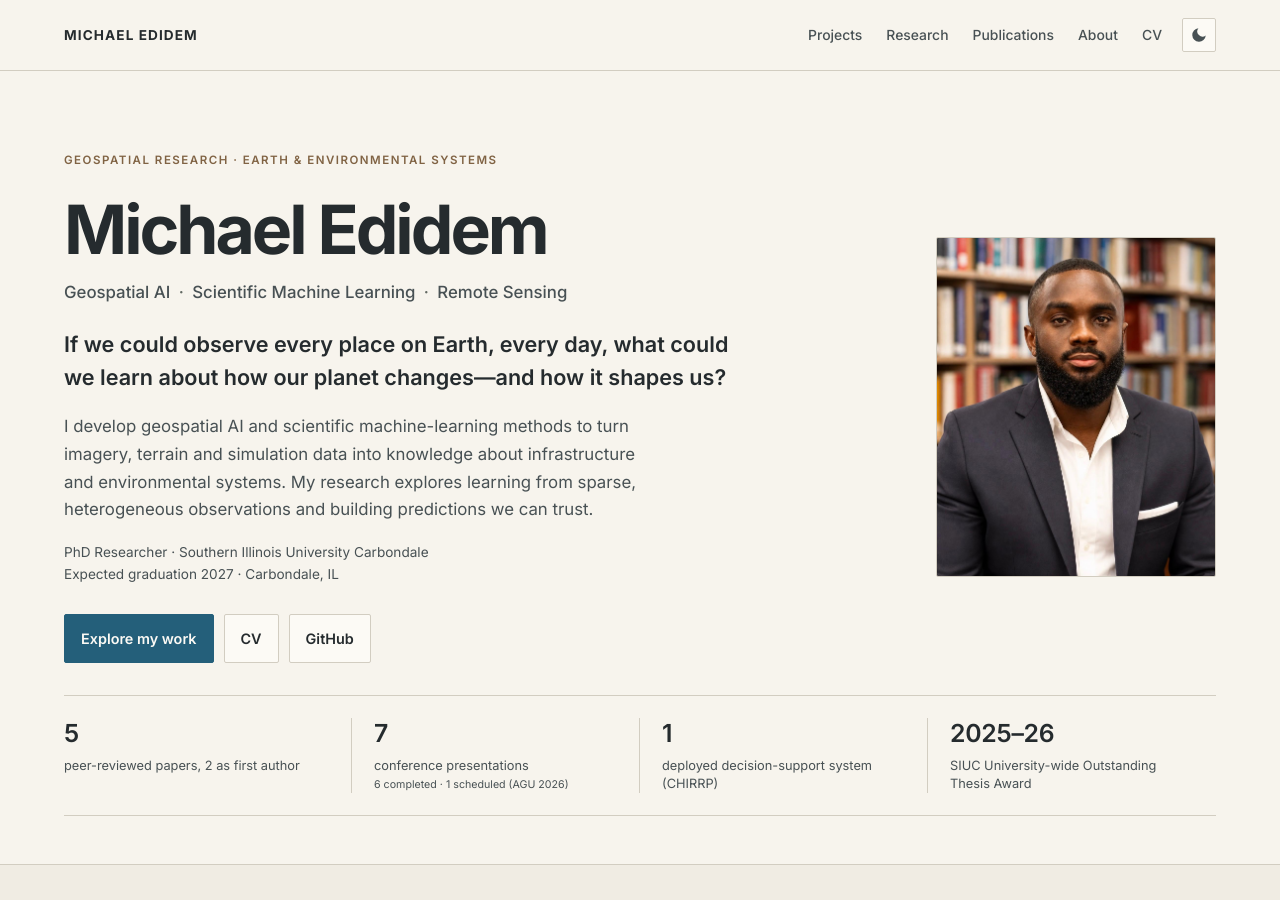
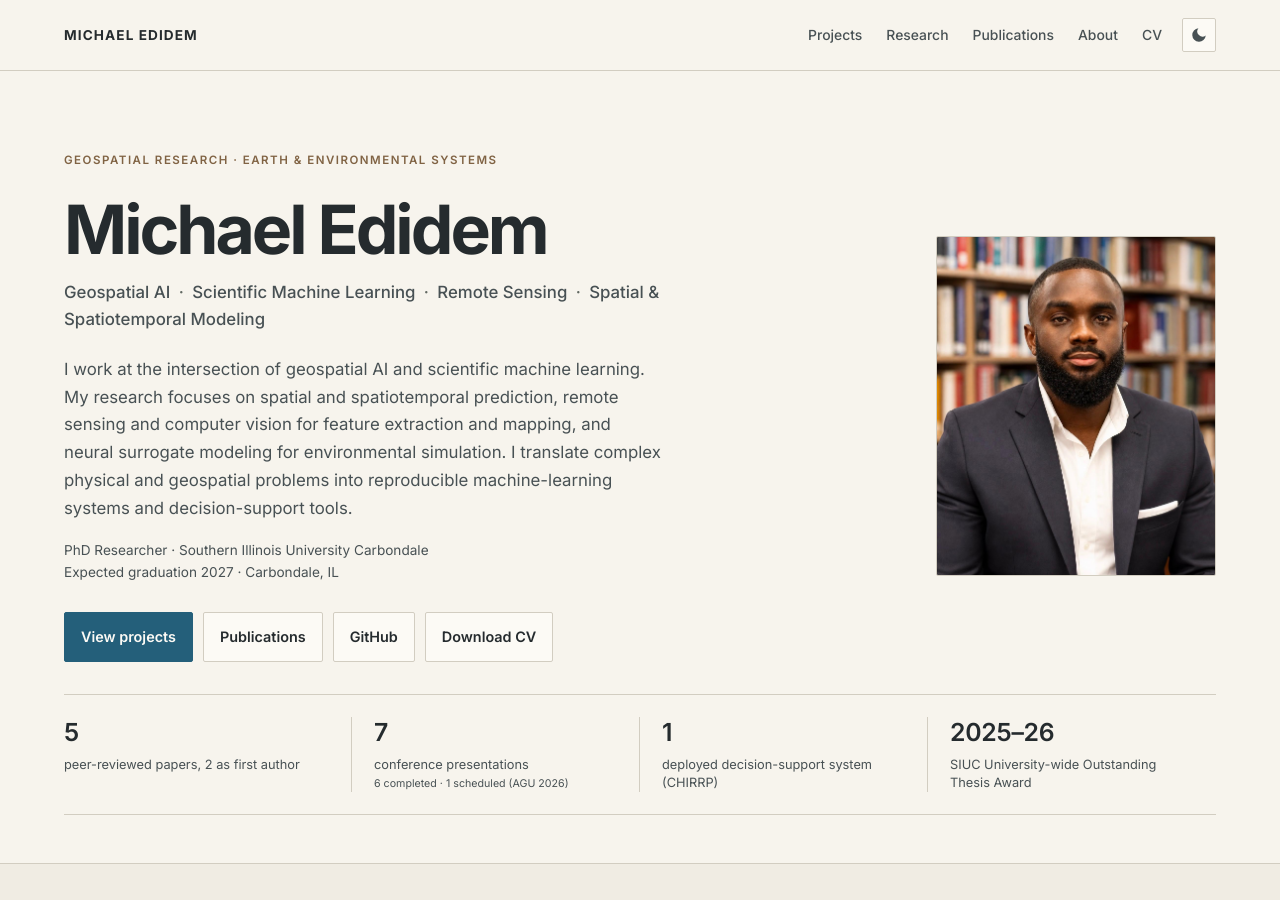
Before and after one commit to mikedidem/medidem, a Jekyll site: the page built from _pages/home.html, in a window 1280 px wide and 900 px high. Built offline with Jekyll 4.4.1, drawn with Linux system fonts in a browser that asks for light colours; some of the changed text lies outside the part shown.

Commit message:
Restore previous hero and simplify current research heading

```diff
--- a/_pages/home.html
+++ b/_pages/home.html
@@ -9,14 +9,14 @@ title: ""
     <div>
       <span class="eyebrow">Geospatial research · Earth &amp; environmental systems</span>
       <h1>Michael Edidem</h1>
-      <p class="hero__tagline"><span>Geospatial AI</span><span>Scientific Machine Learning</span><span>Remote Sensing</span></p>
-      <p class="hero__question">If we could observe every place on Earth, every day, what could we learn about how our planet changes—and how it shapes us?</p>
-      <p class="hero__summary">I develop geospatial AI and scientific machine-learning methods to turn imagery, terrain and simulation data into knowledge about infrastructure and environmental systems. My research explores learning from sparse, heterogeneous observations and building predictions we can trust.</p>
+      <p class="hero__tagline"><span>Geospatial AI</span><span>Scientific Machine Learning</span><span>Remote Sensing</span><span>Spatial &amp; Spatiotemporal Modeling</span></p>
+      <p class="hero__summary">I work at the intersection of geospatial AI and scientific machine learning. My research focuses on spatial and spatiotemporal prediction, remote sensing and computer vision for feature extraction and mapping, and neural surrogate modeling for environmental simulation. I translate complex physical and geospatial problems into reproducible machine-learning systems and decision-support tools.</p>
       <p class="hero__meta">PhD Researcher · Southern Illinois University Carbondale<br>Expected graduation 2027 · Carbondale, IL</p>
       <div class="btn-row">
-        <a class="btn btn--primary" href="#projects">Explore my work</a>
-        <a class="btn" href="{{ '/cv/Michael_Edidem_CV.pdf' | relative_url }}">CV</a>
+        <a class="btn btn--primary" href="#projects">View projects</a>
+        <a class="btn" href="{{ '/publications/' | relative_url }}">Publications</a>
         <a class="btn" href="https://github.com/{{ site.author.github }}">GitHub</a>
+        <a class="btn" href="{{ '/cv/Michael_Edidem_CV.pdf' | relative_url }}">Download CV</a>
       </div>
     </div>
     <img class="hero__photo" src="{{ '/images/pimage.jpeg' | relative_url }}" alt="Portrait of Michael Edidem" width="280" height="340">
@@ -119,8 +119,8 @@ title: ""
 
     <article class="current">
       <div class="current__head">
-        <div class="project__kicker">Current research <span class="status">In progress</span></div>
-        <h3>Multimodal geospatial representation learning &amp; neural surrogates</h3>
+        <h3>Current research</h3>
+        <span class="status">In progress</span>
       </div>
       <div class="current__item">
         <h4>Multimodal geospatial representation learning</h4>
```
